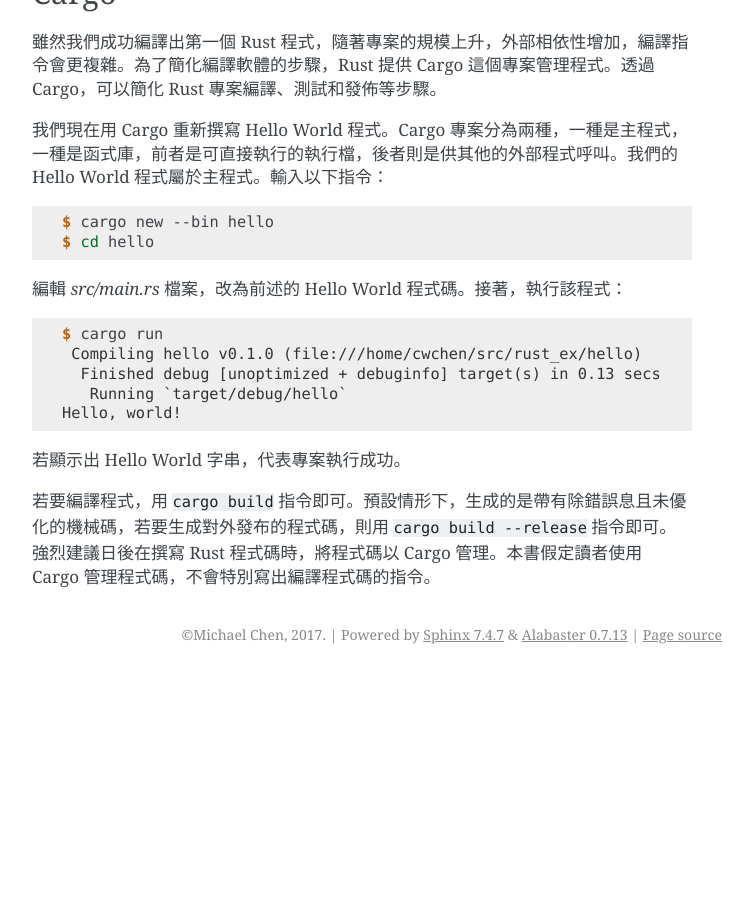
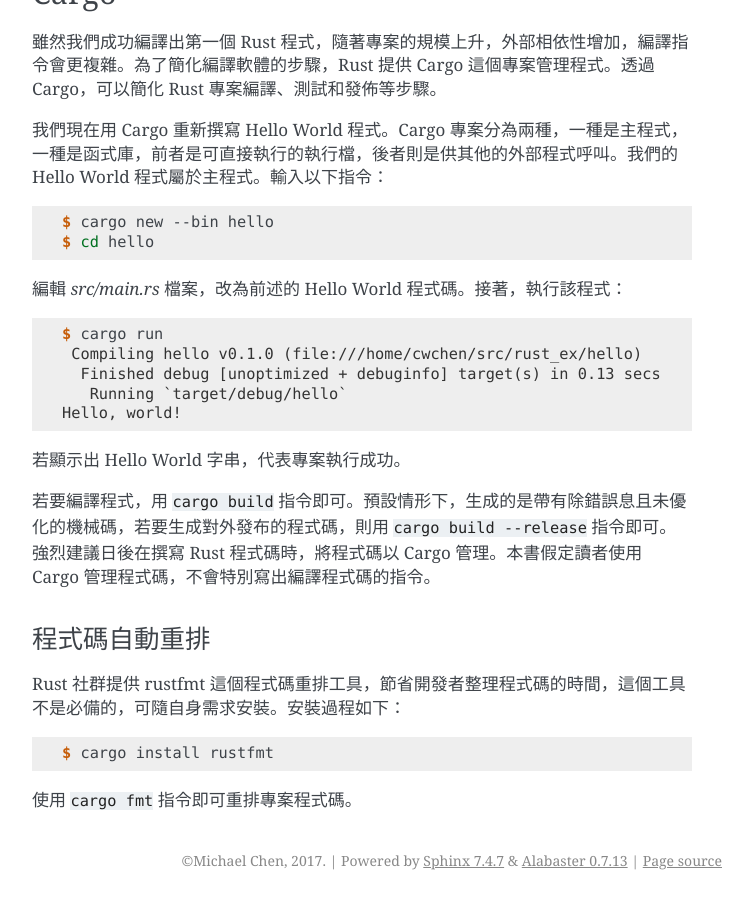
Before and after one commit to FashGek/rust-prog, a Sphinx documentation site: the page built from source/basic/prior_work.rst, in a window 1280 px wide and 900 px high, scrolled down 6906 px. Shown: the whole window, without its empty margins (388-1141 px from the left). Built offline with Sphinx 7.4.7, drawn with Linux system fonts in a browser that asks for light colours; before the commit the page ends 7580 px from its top, so only the background shows below that.

Commit message:
Add the description to code reformatting

```diff
--- a/source/basic/prior_work.rst
+++ b/source/basic/prior_work.rst
@@ -307,3 +307,16 @@ Hello World 程式屬於主程式。輸入以下指令：
 若要生成對外發布的程式碼，則用 ``cargo build --release`` 指令即可。強烈建議日後在撰寫 \
 Rust 程式碼時，將程式碼以 Cargo 管理。本書假定讀者使用 Cargo 管理程式碼，不會特別寫出編譯\
 程式碼的指令。
+
+--------------------
+程式碼自動重排
+--------------------
+
+Rust 社群提供 rustfmt 這個程式碼重排工具，節省開發者整理程式碼的時間，這個工具不是必備的，\
+可隨自身需求安裝。安裝過程如下：
+
+.. code-block:: console
+
+   $ cargo install rustfmt
+
+使用 ``cargo fmt`` 指令即可重排專案程式碼。
```
